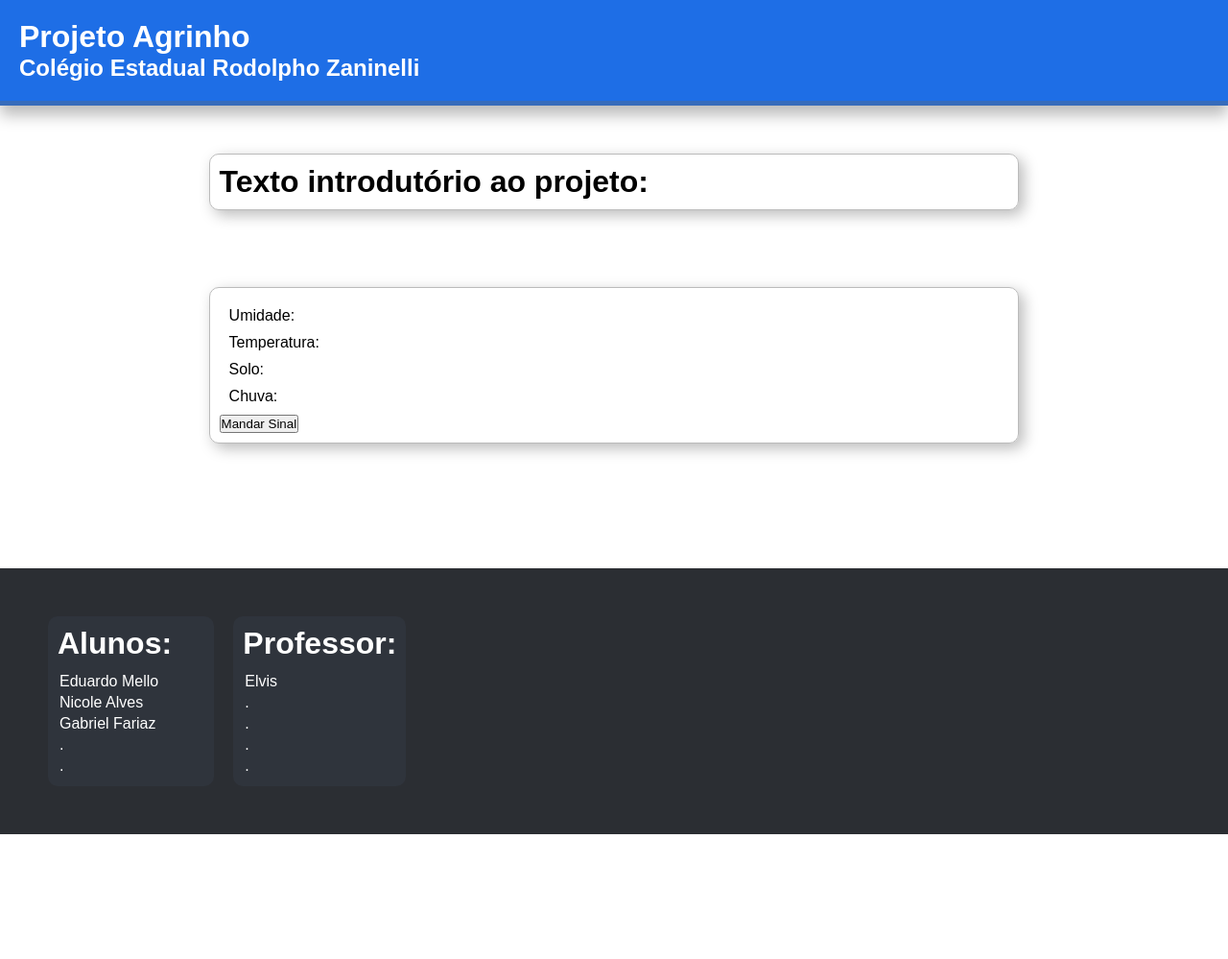
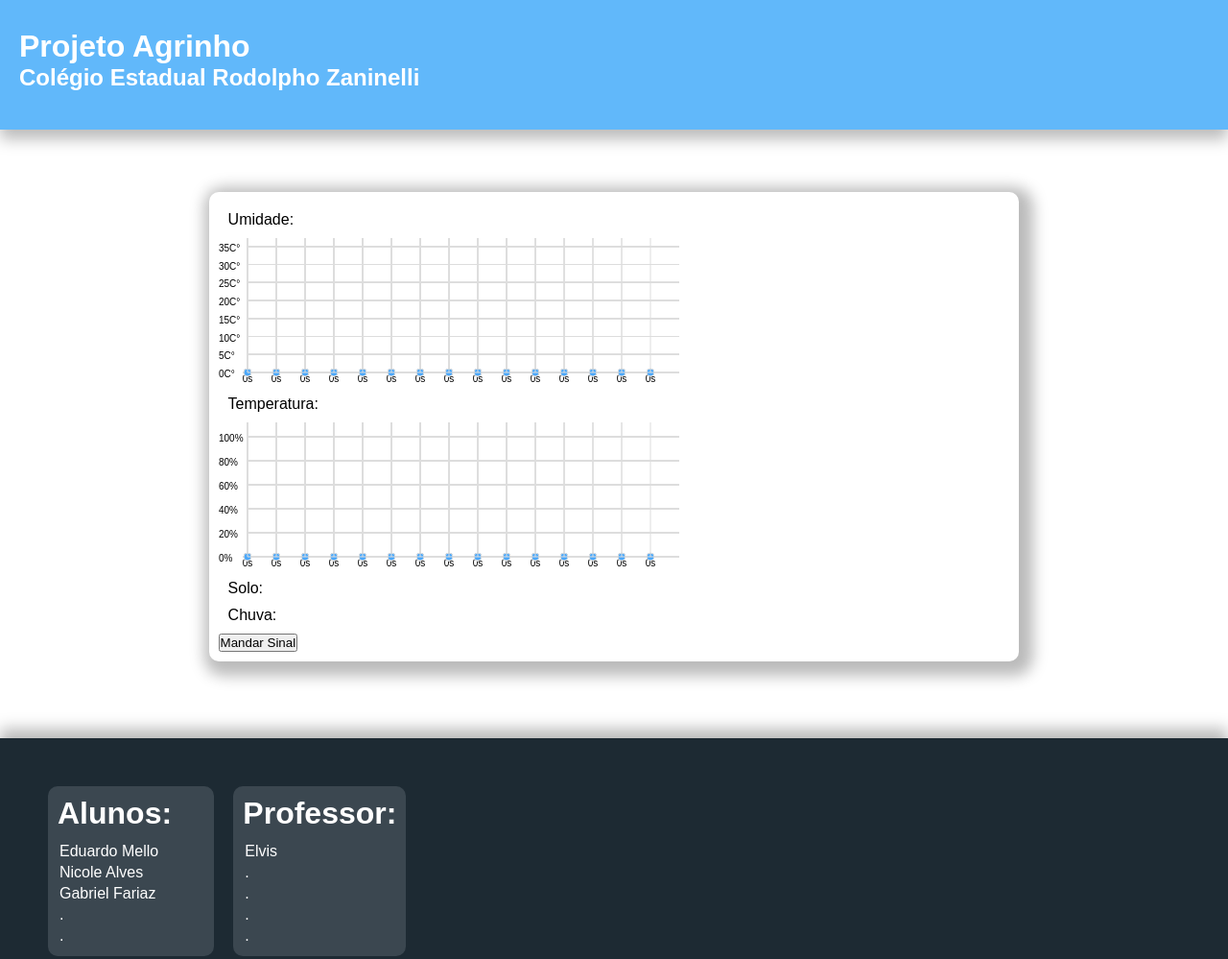
Before and after one commit to EduardoMLps/ProjetoAgrinho2025, a plain HTML site: page Esp-01Codigo/data/index.html in a window 1280 px wide. Shown: the whole page at 96% size. Before the commit the page ends 869 px from the top, so only its background shows below. Drawn offline with Linux system fonts and the light colour scheme.

Commit message:
Graphics

```diff
--- a/Esp-01Codigo/data/index.html
+++ b/Esp-01Codigo/data/index.html
@@ -3,7 +3,7 @@
 <head>
     <meta charset="UTF-8">
     <meta name="viewport" content="width=device-width, initial-scale=1.0">
-    <title>Document</title>
+    <title>Projeto agrinho</title>
     <link rel="stylesheet" href="style.css">
 </head>
 <body>
@@ -17,12 +17,19 @@
         </div>
     </header>
     <div id="Main">
-        <div class="Bloco">
-            <h1>Texto introdutório ao projeto:</h1>
+        <div class="Vazio">
+        </div>
+        <div class="Vazio">
+        </div>
+        <div class="Vazio">
+        </div>
+        <div class="Vazio">
         </div>
         <div class="Bloco">
             <p id="UmiDht">Umidade:</p>
+            <canvas id="UmiCanvas" width="500px">O seu navegador não suporta HTML5, mude para um navegador mais novo!</canvas>
             <p id="TemDht">Temperatura:</p>
+            <canvas id="TemCanvas" width="500px">O seu navegador não suporta HTML5, mude para um navegador mais novo!</canvas>
             <p id="Sol">Solo:</p>
             <p id="Chu">Chuva:</p>
             <button onclick="mandarSinal('V')">Mandar Sinal</button>
--- a/Esp-01Codigo/data/script.js
+++ b/Esp-01Codigo/data/script.js
@@ -3,8 +3,91 @@ const UmiObj = document.getElementById("UmiDht");
 const SolObj = document.getElementById("Sol");
 const ChuObj = document.getElementById("Chu");
 
+const Canvas1 = document.getElementById("UmiCanvas");
+const Canvas2 = document.getElementById("TemCanvas");
+//const Canvas3 = document.getElementById("SolCanvas");
+//const Canvas4 = document.getElementById("ChuCanvas");
+const ctx1 = Canvas1.getContext("2d");
+const ctx2 = Canvas2.getContext("2d");
+//const ctx3 = Canvas3.getContext("2d");
+//const ctx4 = Canvas4.getContext("2d");
+
+const timeOnLoaded = Date.now();
 var recording = false;
-var datas = [];
+var datas = [
+
+];
+
+//Canvas
+
+const marginLeft = 30;
+const marginRight = 50;
+const marginBottom = 10;
+
+function resetAllCanvas() {
+  setGraphicCanvas(Canvas1, ctx1, 8, 15, 5, "C°", "s", 1);
+  setGraphicCanvas(Canvas2, ctx2, 6, 15, 20, "%", "s");
+}
+
+function setGraphicCanvas(canvas, ctx, rows, columns, res, char1, char2, id) {
+  ctx.clearRect(0,0,canvas.width, canvas.height)
+  //set the grid
+  ctx.font = '10px Arial'
+  ctx.beginPath();
+  for(var i = 1; i<=rows; i++) {
+    var rowHeight = i/rows * canvas.height - marginBottom;
+    ctx.strokeStyle = "#000";
+    ctx.textAlign = "start";
+    fillStyle = "#000";
+    ctx.fillText(String(res * (rows - i)) + char1, 0, rowHeight + 5);
+
+    ctx.strokeStyle = "#ddd";
+    ctx.moveTo(0 + marginLeft, rowHeight);
+    ctx.lineTo((canvas.width - marginRight) + marginLeft, rowHeight);
+    ctx.stroke();
+  }
+  var lastInfoPos = (canvas.height - marginBottom) - 0;
+  for(var i = 0; i<columns; i++) {
+    var dataTime = null;
+    var dataInfo = 0;
+    var dataInfoPos = (canvas.height - marginBottom) - 0;
+    if(datas[columns-i-1]) {
+      dataTime = datas[columns - i - 1][0];
+      dataInfo = datas[columns - i - 1][id];
+      dataInfoPos = (canvas.height - marginBottom) - dataInfo * canvas.height/rows/res;
+    }
+    var radius = 4;
+
+    var columPos = i/columns * (canvas.width - marginRight) + marginLeft;
+
+    ctx.textAlign = "center";
+    ctx.fillStyle = "#000";
+    if(dataTime) {
+      ctx.fillText(String(Math.floor((dataTime - timeOnLoaded)/1000)) + char2, columPos, canvas.height);
+    } else {
+      ctx.fillText(String(0) + char2, columPos, canvas.height);
+    }
+
+    ctx.strokeStyle = "#ddd"
+    ctx.moveTo(columPos, 0);
+    ctx.lineTo(columPos, canvas.height - marginBottom);
+
+    ctx.fillStyle = "#4ba8fa"
+    ctx.moveTo(columPos + radius, dataInfoPos);
+    ctx.arc(columPos, dataInfoPos, radius, 0, Math.PI * 2);
+    ctx.fill();
+    ctx.fillStyle = "#000"
+    ctx.stroke();
+  }
+
+  //set the line points and draw them
+}
+
+resetAllCanvas();
+
+//ESP connection
+
+var newArray = [];
 
 var connection = new WebSocket('ws://' + location.hostname + ':81/', ['arduino']);
 connection.onopen = function () {
@@ -14,27 +97,37 @@ connection.onerror = function (error) {
   console.log('WebSocket Error ', error);
 };
 connection.onmessage = function (e) {
-  console.log('Server: ', e.data);
+  //array para o display
+
+  //sinal para começar a gravar o que recebe do esp
   if(e.data == ".") {
     recording = true;
-    datas = [];
+    newArray.push(Date.now());
   }
+
+  //caso termine de gravar então mostrar a informação
   else if(e.data == ":") {
     recording = false;
-    TemObj.innerHTML = "Temperatura: " + datas[0] + "°C";
-    UmiObj.innerHTML = "Umidade: " + datas[1] + "%";
-    if(datas[2] == 1) {
+    datas.push(newArray);
+    TemObj.innerHTML = "Temperatura: " + newArray[1] + "°C";
+    UmiObj.innerHTML = "Umidade: " + newArray[2] + "%";
+    if(newArray[3] == 1) {
       SolObj.innerHTML = "Solo: Seco";
     } else {
       SolObj.innerHTML = "Solo: Molhado";
     }
-    if(datas[3] == 1) {
+    if(newArray[4] == 1) {
       ChuObj.innerHTML = "Chuva: Não";
     } else {
       ChuObj.innerHTML = "Chuva: Sim";
     }
-  } else if(recording) {
-    datas.push(e.data);
+    resetAllCanvas();
+    newArray = [];
+  }
+
+  //caso começe a gravar então colocar no array
+  else if(recording) {
+    newArray.push(e.data);
   }
 };
 connection.onclose = function () {
--- a/Esp-01Codigo/data/style.css
+++ b/Esp-01Codigo/data/style.css
@@ -14,10 +14,13 @@ body {
 }
 
 header {
-    background-color: #1E6EE6;
+    position: fixed;
+    z-index: 10;
+    width: 100vw;
+    background-color: #61B8FA;
     color: #fff;
-    padding-top: 20px;
-    border-bottom: 5px solid #376CBB;
+    padding-top: 30px;
+    padding-bottom: 20px;
     box-shadow: 0px 10px 15px 0px #bbb;
 }
 header div {
@@ -31,31 +34,39 @@ header canvas {
 }
 
 #Main {
-    padding: 50px;
     padding-left: 17vw;
     padding-right: 17vw;
+}
+#Main .Vazio {
+    height: 50px;
 }
 #Main .Bloco {
     margin-bottom: 10vh;
     padding: 10px;
     border-radius:  10px;
-    border: 1px solid #bbb;
-    box-shadow: 5px 5px 15px 0px #bbb;
+    box-shadow: 5px 5px 15px 10px #bbb;
 }
 #Main .Bloco p {
     margin: 10px;
+}
+#Main .Bloco div {
+    clear: both;
+}
+#Main .Bloco canvas {
+    border-radius: 5px;
 }
 
 footer {
     display: flex;
     flex-direction: row;
-    background-color: #2B2E33;
+    background-color: #1D2A33;
     color: #fff;
     padding: 40px;
+    box-shadow: 0px -10px 15px 0px #bbb;
 }
 footer div {
     flex: 1;
-    background-color: #2F343C;
+    background-color: #3B4750;
     border-radius: 10px;
     margin: 10px;
     padding: 10px;
```
Also changed, not shown: 1 other file.
